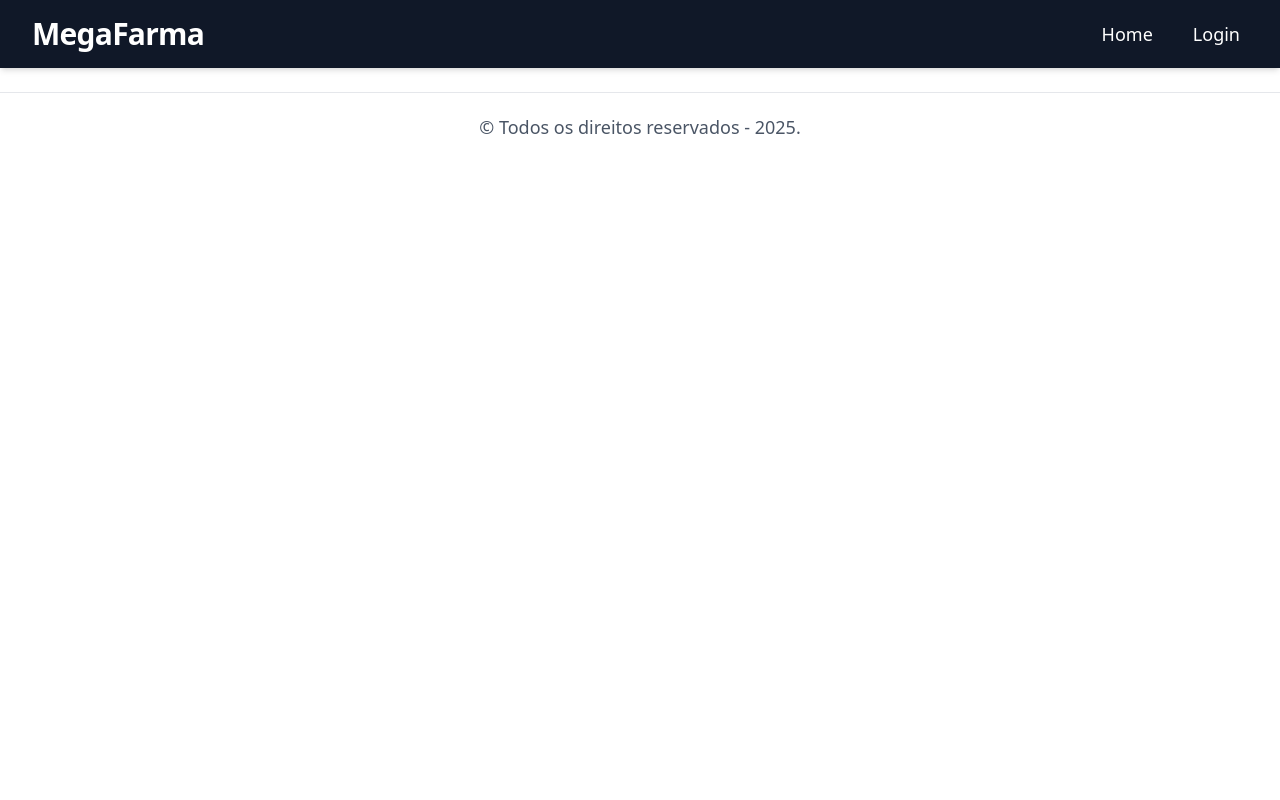
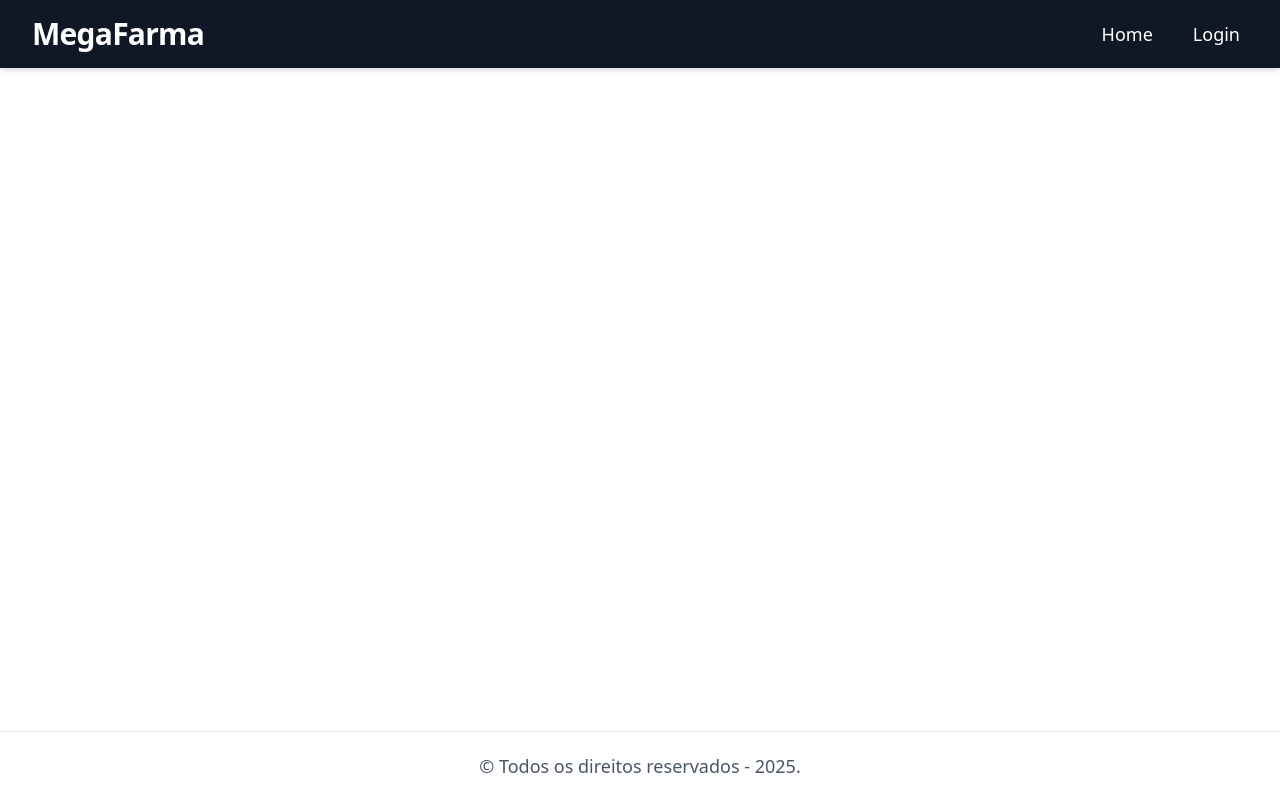
Before and after one commit to 1TDSPG-25/sistema-flow, a React (Vite) app: page / in a window 1280 px wide. Built offline with nearby package versions, Linux system fonts and the light colour scheme.

Commit message:
style: Ajuste no Rodape para posicionamento fixed

```diff
--- a/src/components/Rodape/Rodape.tsx
+++ b/src/components/Rodape/Rodape.tsx
@@ -1,6 +1,10 @@
 export default function Rodape() {
   return (
-    <footer className="flex flex-col sm:flex-row gap-2 sm:gap-4 md:gap-6 items-center justify-center text-sm sm:text-base md:text-lg py-4 px-3 border-t border-gray-200 mt-6 text-gray-600 text-center sm:text-left">
+    <footer className="fixed inset-x-0 bottom-0 z-50
+                       flex flex-col sm:flex-row gap-2 sm:gap-4 md:gap-6
+                       items-center justify-center text-sm sm:text-base md:text-lg
+                       py-4 px-3 border-t border-gray-200 bg-white/90 backdrop-blur
+                       text-gray-600 text-center sm:text-left">
       <p className="px-2 py-1 hover:text-blue-500 transition-colors duration-300">
         &copy; Todos os direitos reservados - 2025.
       </p>
```
